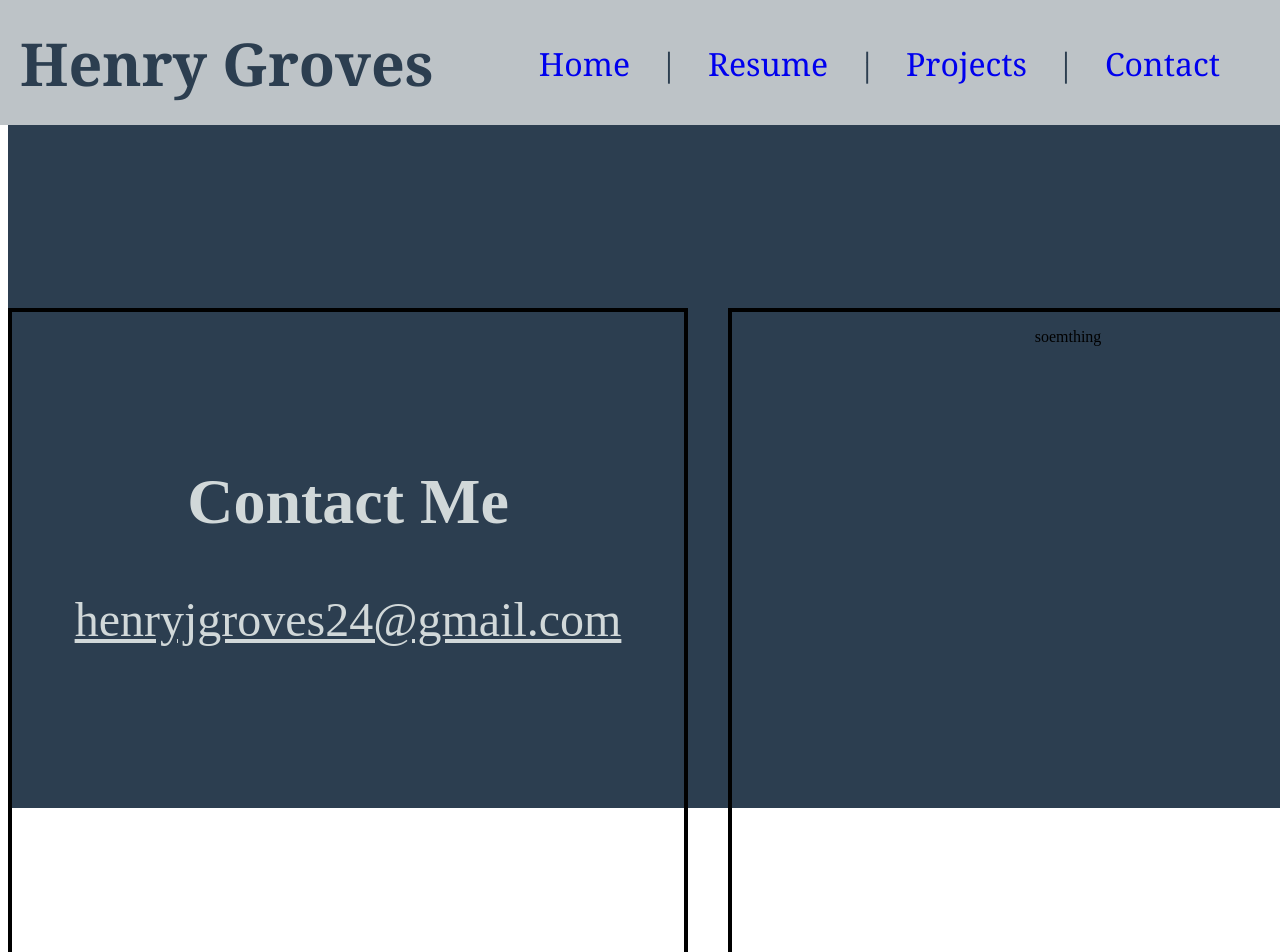
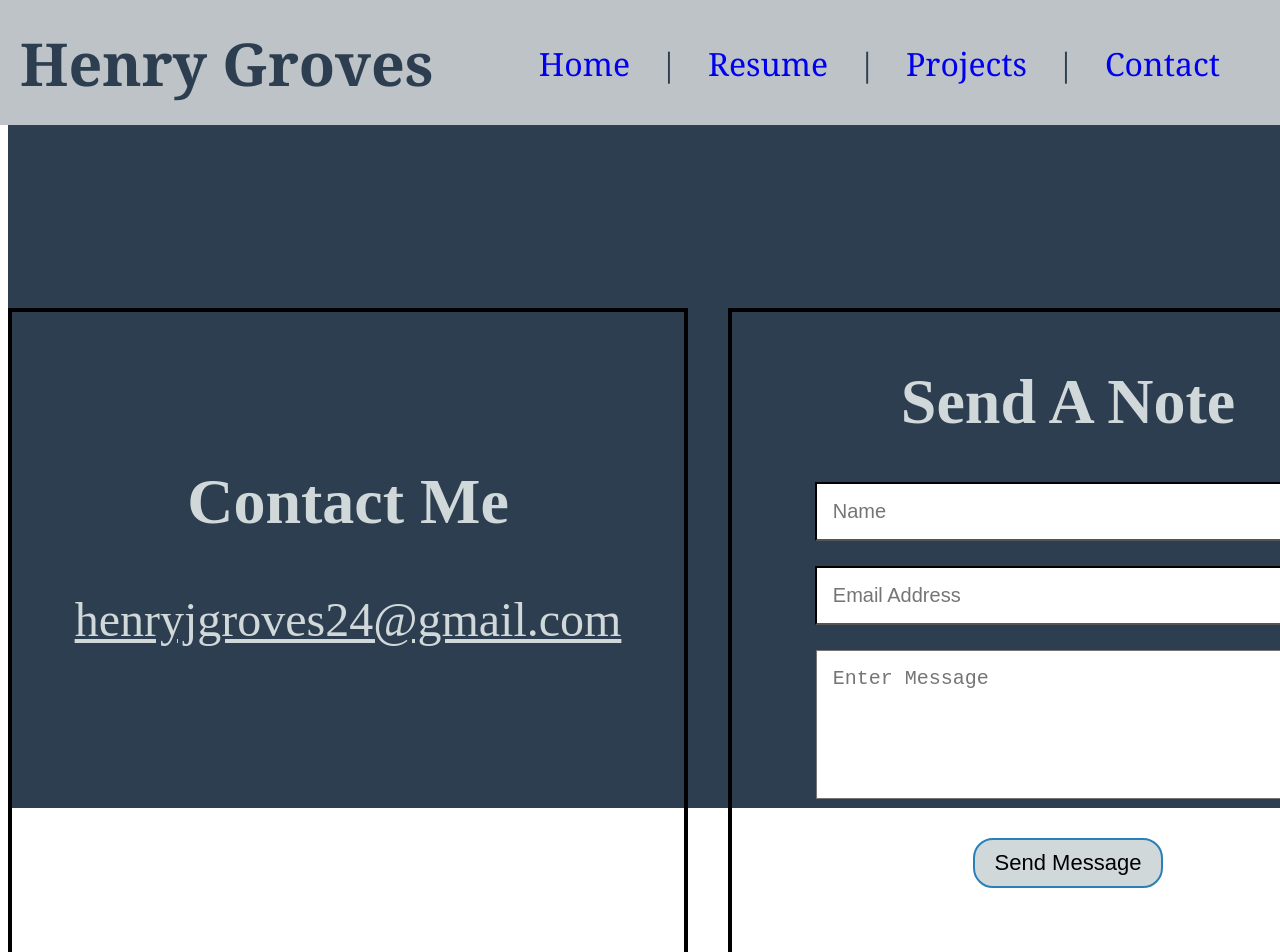
Before and after one commit to hgroves22/portfolioWebsite, a React (Vite) app: page /contact in a window 1280 px wide. Shown: the top 952 px of the page. Built offline with nearby package versions, Linux system fonts and the light colour scheme.

Commit message:
added formspree to be able to receive emails

```diff
--- a/package.json
+++ b/package.json
@@ -10,6 +10,7 @@
     "preview": "vite preview"
   },
   "dependencies": {
+    "@formspree/react": "^2.5.1",
     "react": "^18.3.1",
     "react-dom": "^18.3.1",
     "react-icons": "^5.4.0",
--- a/src/ContactPage.jsx
+++ b/src/ContactPage.jsx
@@ -1,7 +1,13 @@
 import React from 'react';
 import './components/ContactPage.css';
+import { useForm } from '@formspree/react';
 
 function Contact() {
+
+  const [state, handleSubmit] = useForm("manqdoza");
+  if (state.succeeded) {
+      return <p>Thanks for joining!</p>;
+  }
 
   return (
     <div className="cp-main">
@@ -11,8 +17,46 @@ function Contact() {
       </div>
 
       <div className="cp-right-flex cp-side">
-        <p>soemthing</p>
-        </div>
+        <h1 className="cp-right-header">Send A Note</h1>
+
+        <form onSubmit={handleSubmit}>
+          <input
+            className="form-name"
+            type="name"
+            name="name"
+            placeholder="Name"
+            autocomplete = "off"
+            required>
+          </input>
+
+          <input
+            className="form-email"
+            name="email"
+            type="email"
+            placeholder="Email Address"
+            autocomplete = "off"
+            required>
+          </input>
+
+          <textarea
+            name="message"
+            className="form-message"
+            rows="5"
+            cols="60"
+            placeholder="Enter Message"
+            autocomplete = "off"
+            required>
+          </textarea>
+
+          <br></br>
+          <button
+            className="cp-submit"
+            type="submit">
+
+            Send Message
+          </button>
+        </form>
+      </div>
     </div>
   );
 }
--- a/src/components/ContactPage.css
+++ b/src/components/ContactPage.css
@@ -35,3 +35,40 @@
 .cp-left-sub:visited {
   color: white;
 }
+
+.cp-right-header {
+  color: #D1D8D9;
+  padding-top: 10px;
+  text-align:center;
+  font-size: 4rem;
+}
+
+input {
+  background-color: white;
+  width: 70%;
+  font-size: 20px;
+  padding: 16px 16px;
+  border-color: black;
+  margin-bottom: 25px;
+}
+
+textarea {
+  background-color: white;
+  width: 70%;
+  font-size: 20px;
+  padding: 16px 16px;
+  margin-bottom: 35px;
+}
+
+.cp-submit {
+  background-color: #D1D8D9;
+  border-radius: 20px;
+  border: 2px solid #2980B9;
+  font-size: 22px;
+  padding: 10px 20px;
+}
+
+.cp-submit:hover {
+  cursor: pointer;
+  opacity: 80%;
+}
--- a/src/components/Hero.jsx
+++ b/src/components/Hero.jsx
@@ -13,8 +13,8 @@ function Hero() {
       <section className="hero">
         <div className="hero-content">
           <h1 className="title-para hero-fade-in1">Hi, I'm Henry!</h1>
-          <h1 className="h1-para">A recent graduate and an upcoming developer</h1>
-          <p className="hero-para hero-desc">Since November 2024, I've been working as an Independent Software Consultant, working with three clients on their innovative software projects, while actively exploring full-time opportunities in Software Engineering.
+          <h1 className="h1-para">A recent graduate and an junior developer</h1>
+          <p className="hero-para hero-desc">Since November 2024, I've been working as an Independent Software Consultant, working with three clients on their innovative software projects, while actively exploring full-time opportunities.
 </p>
 
           <p className="hero-para socials-desc">Connect with  me on LinkedIn or come take a look at my GitHub repo!</p>
--- a/src/components/projectList.jsx
+++ b/src/components/projectList.jsx
@@ -11,7 +11,7 @@ const projectList = [
     collab: "Solo Project",
     image: "src/assets/websiteProject.jpg",
     side: "right",
-    summary: "I started building this website on 12/12/2024 as a side project to showcase my skills, projects, and experience. The site is built from scratch using JSX and CSS with the React library, focusing on creating an intuitive user experience. I earned a certification in Responsive Web Design on 12/9/2024, which provided me with foundational knowledge in HTML and CSS. This project allows me to apply and expand on what I learned, creating a personal website that reflects my technical abilities and creativity.",
+    summary: "I started building this website on December 12, 2024 as a side project to showcase my skills, projects, and experience. The site is built from scratch using JSX and CSS with the React library, focusing on creating an intuitive user experience. I earned a certification in Responsive Web Design on December 9, 2024, which provided me with foundational knowledge in HTML and CSS. This project allows me to apply and expand on what I learned to reflect my technical abilities and creativity.",
   },
   {
     id: id++,
@@ -23,7 +23,7 @@ const projectList = [
     collab: "Four-Person Team",
     image: "src/assets/AgileCLI.jpg",
     side: "left",
-    summary: "A fully functional management system written in C++ that enables users to send custom-designed robots to clean simulated rooms through a Command Line Interface (CLI). Throughout this four-month project, my team applied the Scrum framework to practice effective Agile development. This backend focused project was developed by me and three classmates in the fall of 2023 as part of our Software Engineering elective and we used  GitHub to collaborate with student developers and resolve 90+ distinct issues.",
+    summary: "A fully functional management system written in C++ that enables users to send custom-designed robots to clean simulated rooms through a Command Line Interface (CLI). Throughout this four-month project, my team applied the Scrum framework to practice effective Agile development. This backend focused project was developed by me and three classmates in the fall of 2023 as part of our Software Engineering elective. We worked with GitHub to collaborate with student developers and resolve 90+ distinct issues.",
   },
   {
     id: id++,
@@ -47,7 +47,7 @@ const projectList = [
     collab: "Two-Person Team",
     image: "src/assets/TrafficSim.jpg",
     side: "left",
-    summary: "I recongize as my first big project that I have developed as a coder. With a given animator, we were assigned to develop the backend of the code which was able to read a test file, given in a specific format, ",
+    summary: "I recognize this as my first big project that I have developed as a coder. Working with a given animator, we were assigned to develop the backend, which could read a test file in a specific format, and run a simulation that followed traffic rules. ",
   }
 ]
 
```
Also changed, not shown: 1 other file (tests, documents, lock files or other folders).
